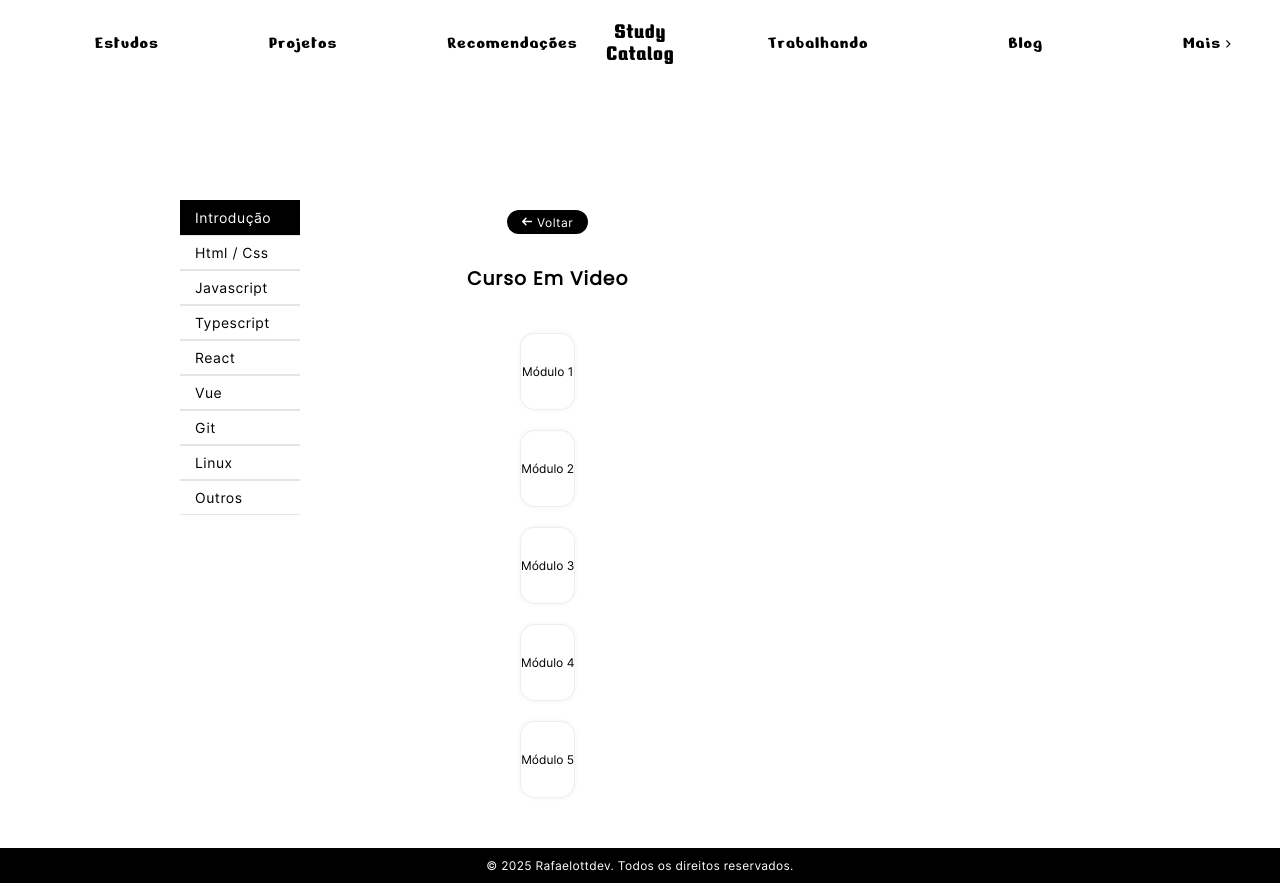
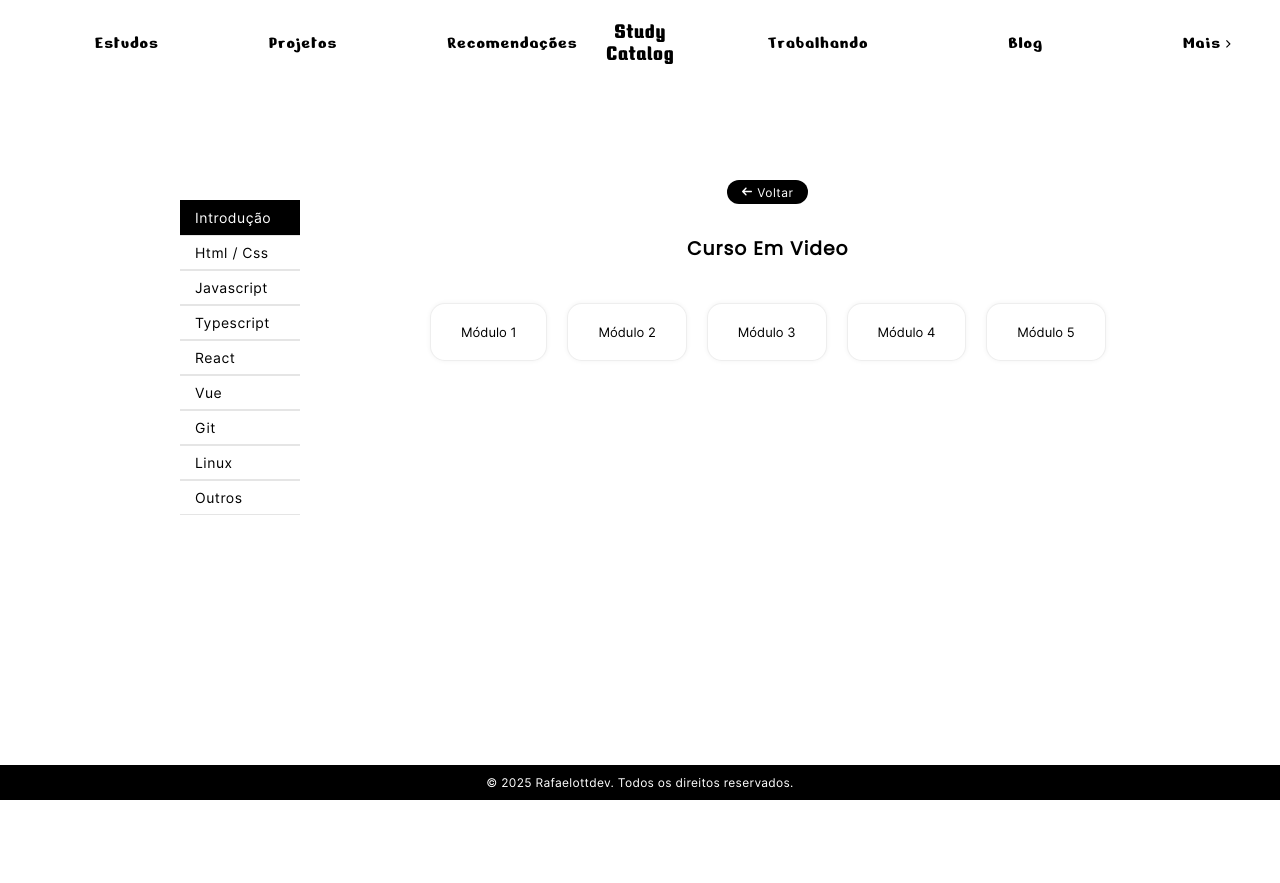
Before and after one commit to rafaelottdev/study-catalog, a React (Vite) app: page /estudando/htmlcss/cursos in a window 1280 px wide. After the commit the page ends 800 px from the top, so only its background shows below. Built offline with nearby package versions, Linux system fonts and the light colour scheme.

Commit message:
style: html and css desktop style

```diff
--- a/src/pages/Study/StudyContent/HtmlCss/Cursos/Card/Card.module.css
+++ b/src/pages/Study/StudyContent/HtmlCss/Cursos/Card/Card.module.css
@@ -12,3 +12,11 @@
     color: black;
     background-color: white;
 }
+
+@media (min-width: 850px) {
+    .module_card {
+        padding: 20px 30px;
+
+        font-size: 13px;
+    }
+}
--- a/src/pages/Study/StudyContent/HtmlCss/Cursos/HtmlCssCursos.module.css
+++ b/src/pages/Study/StudyContent/HtmlCss/Cursos/HtmlCssCursos.module.css
@@ -19,3 +19,15 @@
     flex-direction: column;
     gap: 20px;
 }
+
+@media (min-width: 850px) {
+    .courses_container {
+        margin: 0 0px 0 30px;
+        padding: 0px;
+    }
+
+    .card_wrapp {
+        padding: 0px;
+        flex-direction: row;
+    }
+}
--- a/src/pages/Study/StudyContent/HtmlCss/Cursos/Modulos/Modulo.module.css
+++ b/src/pages/Study/StudyContent/HtmlCss/Cursos/Modulos/Modulo.module.css
@@ -56,3 +56,13 @@
     font-family: var(--text_font_1);
     letter-spacing: .5px;
 }
+
+@media (min-width: 850px) {
+    .module__container {
+        margin-left: 240px;
+    }
+
+    .links_wrapp > a, .image_wrapp > a {
+        font-size: 13px;
+    }
+}
--- a/src/pages/Study/StudyContent/HtmlCss/Especificos/HtmlCssEspecificos.module.css
+++ b/src/pages/Study/StudyContent/HtmlCss/Especificos/HtmlCssEspecificos.module.css
@@ -22,3 +22,19 @@
 .especificos_list > li:not(:last-child) {
     margin-bottom: 5px;
 }
+
+@media (min-width: 850px) {
+    .especificos_container {
+        margin-left: 255px;
+        padding: 0;
+    }
+
+    .especificos_list > li > a {
+        font-size: 13px;
+        margin-bottom: 5px;
+    }
+
+    .especificos_list > li:last-child > a {
+        margin-bottom: 30px;
+    }
+}
```
